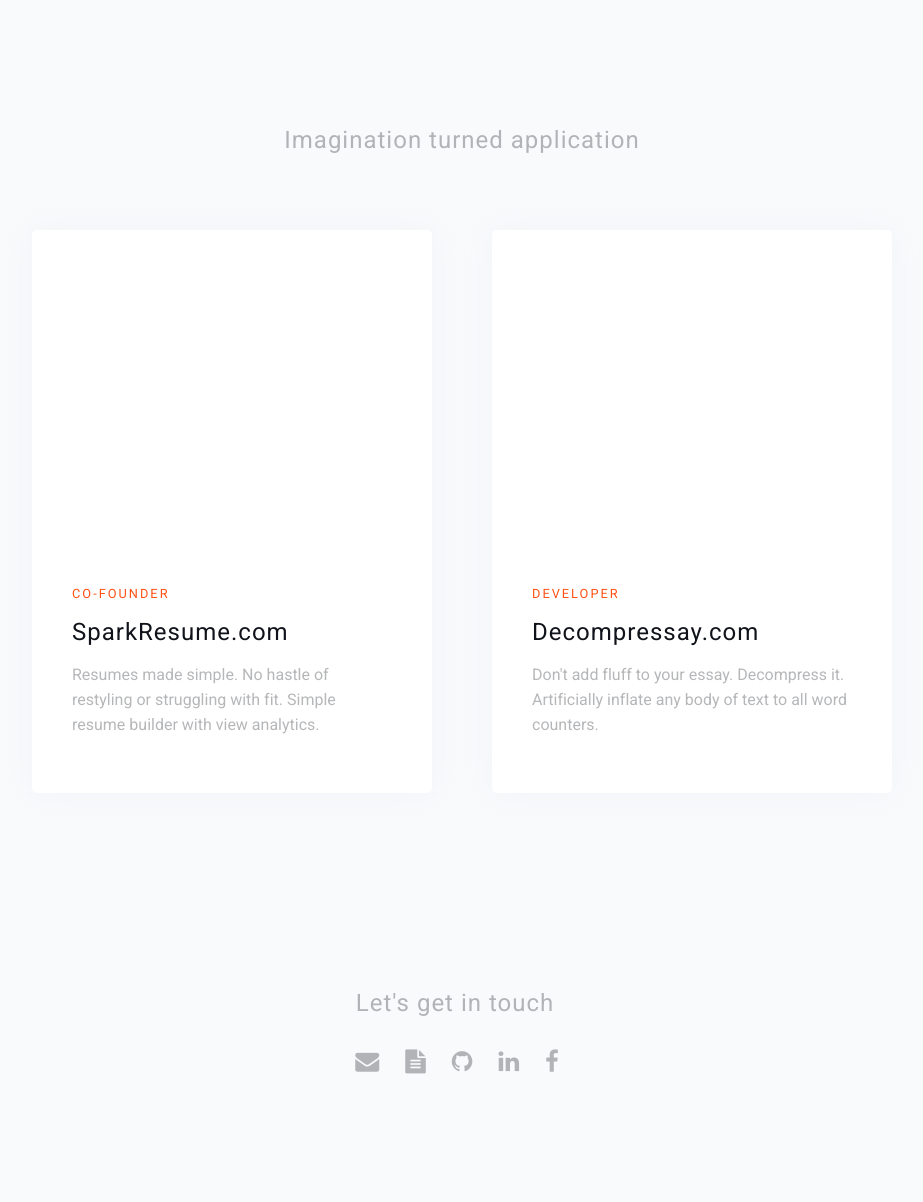
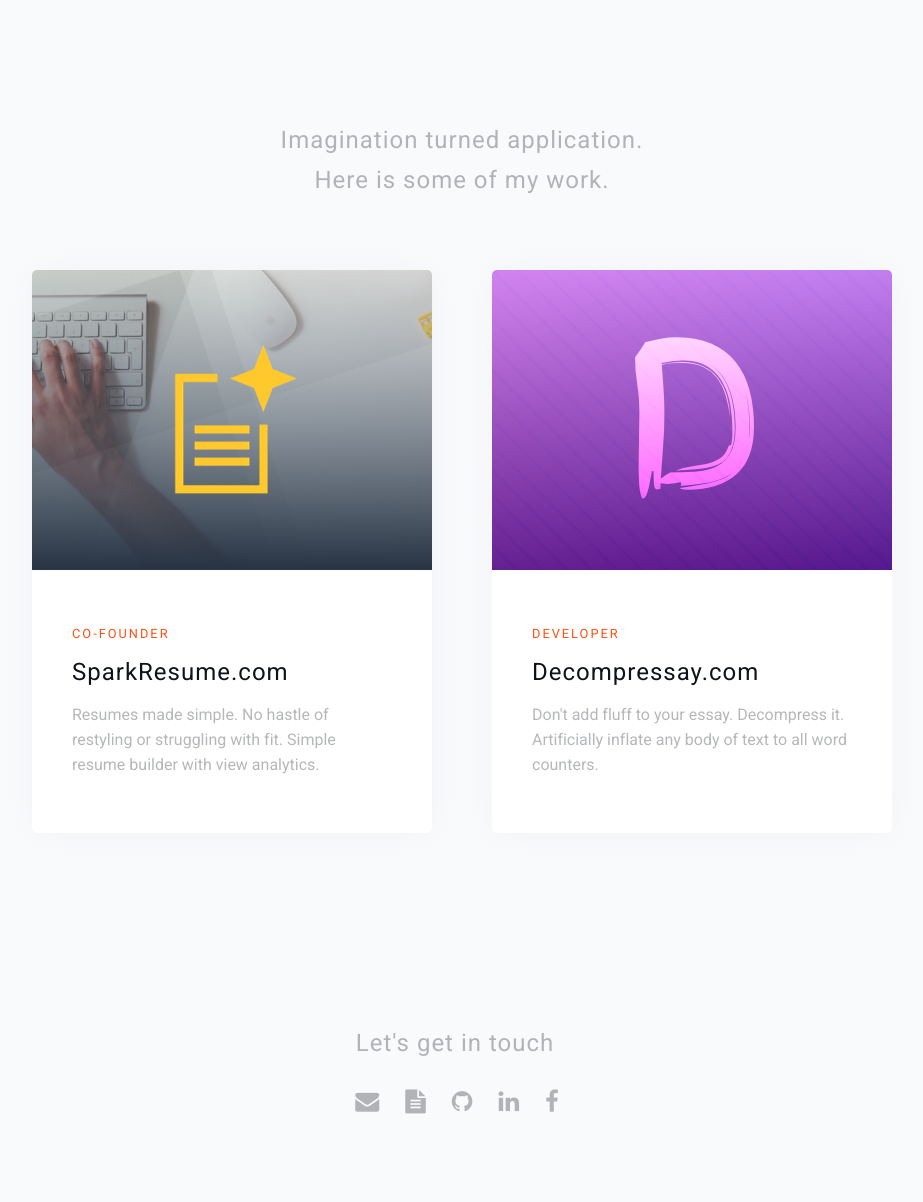
Before and after one commit to Saqif280/saqif.com, a PHP site: page / in a window 1280 px wide. Shown: the part 800-2002 px from the top of the page, without its empty margins (178-1101 px from the left). Before the commit the page ends 1874 px from the top, so only its background shows below. Run offline with PHP 8.4, Linux system fonts and the light colour scheme; some libraries are stand-ins or nearby versions.

Commit message:
added thumbs

```diff
--- a/css/main.css
+++ b/css/main.css
@@ -251,7 +251,16 @@ a.project-card:hover{
 	border-bottom-right-radius: 0;
 	width: 100%;
 	height: 300px;
-	/*background: url(../img/keyboard.jpg) no-repeat center center;*/
+}
+.sparkresume-img{
+	background: url(../img/sparkresume_thumb.png) no-repeat center center;
+	-webkit-background-size: cover;
+  -moz-background-size: cover;
+  -o-background-size: cover;
+  background-size: cover;
+}
+.decompressay-img{
+	background: url(../img/decompressay_thumb.png) no-repeat center center;
 	-webkit-background-size: cover;
   -moz-background-size: cover;
   -o-background-size: cover;
--- a/index.html
+++ b/index.html
@@ -48,12 +48,12 @@
 	<div class="section-projects">
 		<div class="content">
 			<div class="content-chunk">
-				<h2>Imagination turned application</h2>
+				<h2>Imagination turned application. Here is some of my work.</h2>
 			</div>
 			<div class="container-fluid padding-0">
 				<div class="col-md-6 padding-0">
-					<a class="project-card" href="https://sparkresume.com" target="_blank">
-						<div class="project-card_thumb">
+					<a class="project-card scroll-fire" href="https://sparkresume.com" target="_blank">
+						<div class="project-card_thumb sparkresume-img">
 						</div>
 						<div class="project-card_content">
 							<h4>Co-Founder</h4>
@@ -65,7 +65,7 @@
 				</div>
 				<div class="col-md-6 padding-0">
 					<a class="project-card" href="http://decompressay.com" target="_blank">
-						<div class="project-card_thumb">
+						<div class="project-card_thumb decompressay-img">
 						</div>
 						<div class="project-card_content">
 							<h4>Developer</h4>
```
Also changed, not shown: img/decompressay_thumb.png (added), img/sparkresume_thumb.png (added).
